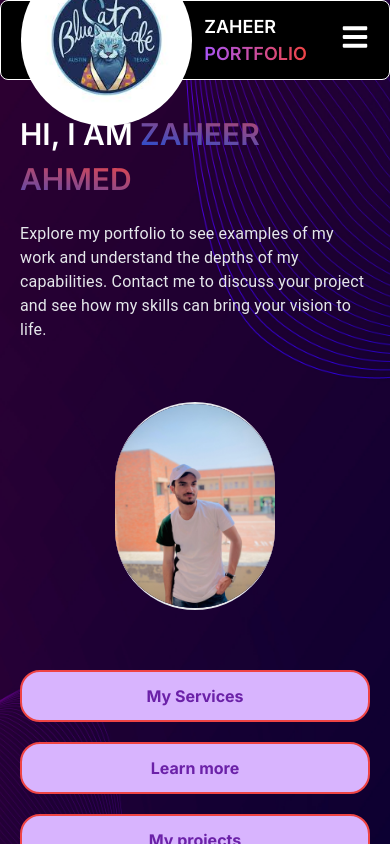
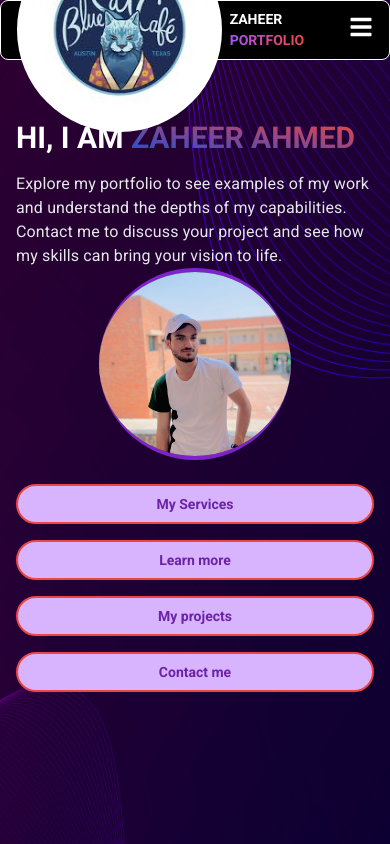
Before and after one commit to NxtGen-Dev-ZAH/Portfolio, a Next.js app: page / in a window 390 px wide. Built offline with nearby package versions, Linux system fonts and the light colour scheme.

Commit message:
fixed responsiveness for mobile view

```diff
--- a/app/layout.tsx
+++ b/app/layout.tsx
@@ -1,22 +1,27 @@
-import type { Metadata } from 'next'
-import { Inter } from 'next/font/google'
-import './globals.css'
+import type { Metadata } from "next";
+import { Roboto } from "next/font/google";
+import "./globals.css";
 
-const inter = Inter({ subsets: ['latin'] })
+const roboto = Roboto({
+  weight: ["400", "700"],
+  style: ["normal", "italic"],
+  subsets: ["latin"],
+  display: "swap",
+});
 
 export const metadata: Metadata = {
-  title: 'Zaheer Portfolio',
-  description: 'PORTFOLIO ABOUT ME',
-}
+  title: "Zaheer Portfolio",
+  description: "PORTFOLIO ABOUT ME",
+};
 
 export default function RootLayout({
   children,
 }: {
-  children: React.ReactNode
+  children: React.ReactNode;
 }) {
   return (
-    <html lang="en">
-      <body className={inter.className}>{children}</body>
+    <html lang="en" className={roboto.className}>
+      <body>{children}</body>
     </html>
-  )
+  );
 }
--- a/components/Contact.tsx
+++ b/components/Contact.tsx
@@ -5,7 +5,7 @@ const Contact = () => {
   return (
     <div
       style={{ backgroundImage: "url(gradientpurple.jpg)" }}
-      className="w-screen h-screen bg-cover bg-center flex items-center justify-center "
+      className="w-screen h-screen bg-cover bg-center flex items-center justify-center pt-4 "
     >
       <div
         style={{ backgroundImage: "url(atombg-comp.png" }}
--- a/components/Home.tsx
+++ b/components/Home.tsx
@@ -1,25 +1,24 @@
 "use client";
+
 import Link from "next/link";
 import Image from "next/image";
 import { motion, useInView } from "framer-motion";
 import { useRef } from "react";
-import useMediaQuery from "@mui/material/useMediaQuery";
 import Box from "@mui/material/Box";
 import Typography from "@mui/material/Typography";
 
 export default function Home() {
   const ref = useRef(null);
   const isInView = useInView(ref);
-  const isMobile = useMediaQuery("(max-width: 768px)");
 
   return (
     <Box
-      className="flex items-center w-full h-full bg-cover bg-center"
+      className="flex items-center w-full min-h-screen bg-cover bg-center px-4 md:px-20"
       style={{ backgroundImage: "url(/main.jpg)" }}
     >
-      {isMobile ? (
-        // Mobile View
-        <Box className="h-screen pl-5 pt-4 pr-5 flex flex-col gap-5 z-[10] max-w-[830px]">
+      <Box className="w-full max-w-7xl mx-auto ">
+        <Box className="flex flex-col md:flex-row items-center justify-between ">
+          <Box className="w-full md:w-1/2 mb-8 md:mb-0">
             <motion.h1
               ref={ref}
               initial={{ scale: 0.5, opacity: 0 }}
@@ -27,7 +26,7 @@ export default function Home() {
                 isInView ? { scale: 1, opacity: 1 } : { scale: 0.5, opacity: 0 }
               }
               transition={{ duration: 2 }}
-            className="text-[30px] text-white font-semibold pt-24"
+              className="text-3xl md:text-5xl text-white font-semibold mb-4"
             >
               HI, I AM&nbsp;
               <motion.span
@@ -39,108 +38,63 @@ export default function Home() {
                 ZAHEER AHMED
               </motion.span>
             </motion.h1>
-          <Typography className="text-gray-200 text-[16px] font-medium">
+            <Typography className="text-gray-200 text-base md:text-lg font-medium mb-6">
               Explore my portfolio to see examples of my work and understand the
-            depths of my capabilities. Contact me to discuss your project and
+              depths of my capabilities. <br />Contact me to discuss your project and
               see how my skills can bring your vision to life.
             </Typography>
-          <Box className="relative">
-            <Box className="w-40 h-52 mx-auto border-y-2 rounded-full overflow-hidden mt-10">
-              <Box
-                className="bg-cover bg-center h-full"
-                style={{ backgroundImage: `url('/mypicx.jpg')` }}
-              ></Box>
+            <Box className="md:hidden flex justify-center mb-6">
+              <Box className="w-48 h-48 border-y-4 border-purple-700 rounded-full overflow-hidden">
+                <Image
+                  src="/mypicx.jpg"
+                  alt="Profile Picture"
+                  width={192}
+                  height={192}
+                  className="w-full h-full object-cover"
+                />
               </Box>
             </Box>
-          <Box className="flex flex-col gap-5 mt-10">
+
+            <Box className="flex flex-col md:flex-row gap-4 md:gap-6">
               <Link
                 href="#services"
-              className="rounded-[20px] group relative bg-purple-300 hover:bg-purple-200 border-2 border-red-500 px-5 py-3 text-base text-purple-800 font-bold max-w-full text-center"
+                className="rounded-[20px] bg-purple-300 hover:bg-purple-200 border-2 border-red-500 px-4 py-2 text-sm md:text-lg text-purple-800 font-bold  text-center"
               >
                 My Services
               </Link>
               <Link
                 href="#skills"
-              className="rounded-[20px] group relative bg-purple-300 hover:bg-purple-200 border-2 border-red-500 px-5 py-3 text-base text-purple-800 font-bold max-w-full text-center"
+                className="rounded-[20px] bg-purple-300 hover:bg-purple-200 border-2 border-red-500 px-4 py-2 text-sm md:text-lg text-purple-800 font-bold text-center"
               >
                 Learn more
               </Link>
               <Link
                 href="#projects"
-              className="rounded-[20px] group relative bg-purple-300 hover:bg-purple-200 border-2 border-red-500 px-5 py-3 text-base text-purple-800 font-bold max-w-full text-center"
+                className="rounded-[20px] bg-purple-300 hover:bg-purple-200 border-2 border-red-500 px-4 py-2 text-sm md:text-lg text-purple-800 font-bold text-center"
               >
                 My projects
               </Link>
               <Link
                 href="#contact"
-              className="rounded-[20px] group relative bg-purple-300 hover:bg-purple-200 border-2 border-red-500 px-5 py-3 text-base text-purple-800 font-bold max-w-full text-center"
+                className="rounded-[20px] bg-purple-300 hover:bg-purple-200 border-2 border-red-500 px-4 py-2 text-sm md:text-lg text-purple-800 font-bold text-center"
               >
                 Contact me
               </Link>
             </Box>
           </Box>
-      ) : (
-        // Desktop View
-        <Box className="hidden md:flex h-screen pl-20 pb-56 flex-col z-[10] max-w-[830px]">
-          <motion.h1
-            ref={ref}
-            initial={{ scale: 0.5, opacity: 0 }}
-            animate={
-              isInView ? { scale: 1, opacity: 1 } : { scale: 0.5, opacity: 0 }
-            }
-            transition={{ duration: 2 }}
-            className="text-4xl md:text-6xl text-white font-semibold pt-40"
-          >
-            HI, I AM&nbsp;
-            <motion.span
-              className="text-transparent bg-clip-text bg-gradient-to-tr from-blue-700 to-red-500"
-              initial={{ opacity: 0 }}
-              animate={isInView ? { opacity: 1 } : { opacity: 0 }}
-              transition={{ duration: 2, delay: 1 }}
-            >
-              ZAHEER AHMED
-            </motion.span>
-          </motion.h1>
-          <Typography className="text-gray-200 text-[20px] font-medium block mt-5">
-            Explore my portfolio to see examples of my work and understand the
-            depths of my capabilities.
-            <br /> Contact me to discuss your project and see how my skills can
-            bring your vision to life.
-          </Typography>
-          <Box className="absolute top-28 bottom-32 left-3/4 right-0 border-y-2 w-56 rounded-full overflow-hidden">
-            <Box
-              className="bg-cover bg-center h-full"
-              style={{ backgroundImage: `url('/mypicx.jpg')` }}
-            ></Box>
-          </Box>
-          <Box className="flex flex-row gap-5 justify-between mt-7">
-            <Link
-              href="#services"
-              className="rounded-[20px] group relative bg-purple-300 hover:bg-purple-200 border-2 border-red-500 px-5 py-3 text-lg text-purple-800 font-bold max-w-[200px]"
-            >
-              My Services
-            </Link>
-            <Link
-              href="#skills"
-              className="rounded-[20px] group relative bg-purple-300 hover:bg-purple-200 border-2 border-red-500 px-5 py-3 text-lg text-purple-800 font-bold max-w-[200px]"
-            >
-              Learn more
-            </Link>
-            <Link
-              href="#projects"
-              className="rounded-[20px] group relative bg-purple-300 hover:bg-purple-200 border-2 border-red-500 px-5 py-3 text-lg text-purple-800 font-bold max-w-[200px]"
-            >
-              My projects
-            </Link>
-            <Link
-              href="#contact"
-              className="rounded-[20px] group relative bg-purple-300 hover:bg-purple-200 border-2 border-red-500 px-5 py-3 text-lg text-purple-800 font-bold max-w-[200px]"
-            >
-              Contact me
-            </Link>
+          <Box className="hidden md:flex w-full md:w-1/2  justify-center">
+            <Box className="w-48 h-48 md:w-56 md:h-64 border-y-4 border-purple-700 rounded-full overflow-hidden">
+              <Image
+                src="/mypicx.jpg"
+                alt="Profile Picture"
+                width={224}
+                height={224}
+                className="w-full h-full object-cover"
+              />
             </Box>
           </Box>
-      )}
+        </Box>
+      </Box>
     </Box>
   );
 }
--- a/components/Navbar.tsx
+++ b/components/Navbar.tsx
@@ -14,10 +14,8 @@ const Navbar = () => {
     const handleResize = () => {
       setIsMobile(window.innerWidth <= 768);
     };
-
     window.addEventListener("resize", handleResize);
-    handleResize(); // Call initially to set the state based on current window size
-
+    handleResize();
     return () => window.removeEventListener("resize", handleResize);
   }, []);
 
@@ -31,27 +29,28 @@ const Navbar = () => {
 
   return (
     <div
-      className="fixed top-0 z-[30] w-full h-[80px] flex justify-between items-center px-5 md:px-20
-     border bg-black border-white rounded-lg"
+      className="fixed top-0 z-[30] w-full h-[60px] md:h-[80px] flex justify-between items-center px-4 md:px-20
+      border bg-black border-white rounded-lg"
       style={{ zIndex: 20 }}
-    >
-      <div className="flex flex-row gap-3 items-center">
+    > <a href="#home">
+      <div className="flex flex-row gap-2 md:gap-3 items-center">
         <div className="relative">
           <Image
             src="/logoport.jpg"
             alt="logo"
-            width={40}
-            height={40}
-            className="w-auto h-auto object-contain rounded-full "
+            width={30}
+            height={30}
+            className="w-auto h-auto object-contain rounded-full"
           />
         </div>
-        <h1 className="text-white text-[18px] md:text-[25px] font-semibold">
+        <h1 className="text-white text-[14px] md:text-[25px] font-semibold">
           ZAHEER{" "}
           <span className="text-transparent bg-clip-text bg-gradient-to-r from-purple-500 to-red-500">
             PORTFOLIO
           </span>
         </h1>
       </div>
+      </a>
       <div className="hidden md:flex flex-grow justify-center">
         <Navigation onLinkClick={closeMenu} />
       </div>
@@ -61,8 +60,8 @@ const Navbar = () => {
             <Image
               src={social.src}
               alt={social.name}
-              width={28}
-              height={28}
+              width={24}
+              height={24}
               className="filter invert-0"
             />
           </Link>
@@ -70,20 +69,20 @@ const Navbar = () => {
       </div>
       <div className="md:hidden">
         <button onClick={toggleMenu} className="text-white">
-          {isOpen ? <FaTimes size={28} /> : <FaBars size={28} />}
+          {isOpen ? <FaTimes size={24} /> : <FaBars size={24} />}
         </button>
       </div>
       {isOpen && isMobile && (
-        <div className="absolute top-[80px] left-0 w-full bg-black flex flex-col items-center transition-all duration-300 ease-in-out">
+        <div className="absolute top-[60px] left-0 w-full bg-black flex flex-col items-center transition-all duration-300 ease-in-out">
           <Navigation onLinkClick={closeMenu} />
-          <div className="flex justify-center gap-5 mt-5 mb-5">
+          <div className="flex justify-center gap-4 mt-4 mb-4">
             {Socials.map((social) => (
               <Link key={social.name} href={social.link} target="_blank">
                 <Image
                   src={social.src}
                   alt={social.name}
-                  width={28}
-                  height={28}
+                  width={24}
+                  height={24}
                   className="filter invert-0"
                 />
               </Link>
--- a/components/Navigation.tsx
+++ b/components/Navigation.tsx
@@ -8,40 +8,44 @@ type NavigationProps = {
 };
 
 const Navigation: React.FC<NavigationProps> = ({ onLinkClick }) => {
-  const [isRouting, setisRouting] = useState(false);
+  const [isRouting, setisRouting] = useState<boolean>(false);
   const path = usePathname();
-  const [prevPath, setPrevPath] = useState("/home");
+  const [activelink, setActiveLink] = useState<string>("/home");
 
   useEffect(() => {
-    if (prevPath !== path) {
-      setisRouting(true);
+    if (path) {
+      setActiveLink(path);
     }
-  }, [path, prevPath]);
+  }, [path]);
 
   useEffect(() => {
-    if (isRouting) {
-      setPrevPath(path);
+    if (activelink !== path) {
+      setisRouting(true);
       const timeout = setTimeout(() => {
         setisRouting(false);
       }, 1200);
-
       return () => clearTimeout(timeout);
     }
-  }, [isRouting]);
-
+  }, [activelink, path]);
+  const handleClick = (link: string) => {
+    setActiveLink(link);
+  };
   return (
-    <div className="flex flex-col md:flex-row justify-center md:justify-between items-center w-full md:w-auto py-5 md:py-0">
+    <div className="flex flex-col md:flex-row justify-center md:justify-between items-center w-full md:w-auto py-2 md:py-0">
       {NavLinks.map((nav) => (
         <Link
           key={nav.name}
           href={nav.link}
-          onClick={onLinkClick} // Close dropdown on link click
-          className={`mb-3 md:mb-0 md:ml-4 flex items-center min-w-[20%] text-center md:text-left ${
-            path === nav.link ? "text-purple-800 " : "text-white"
+          onClick={()=>handleClick(nav.link)} // Close dropdown on link click
+          className={`mb-2 md:mb-0 md:ml-4 flex items-center justify-center md:justify-start min-w-[120px] md:min-w-[100px] text-center md:text-left pt-2 md:pt-0 pb-2  border-b-4
+            ${
+            activelink === nav.link ? "text-purple-800 border-purple-700 " : "text-white border-transparent hover:border-purple-700"
           }`}
         >
-          <nav.icon className="w-[24px] h-[24px] mr-2" />
-          <span className="ml-2 md:hidden">{nav.name}</span>
+          <nav.icon className="w-[20px] h-[20px] mr-2" />
+          <span className={` ${
+            activelink === nav.link ? "text-base md:text-lg font-bold" : "text-sm md:text-base"
+          }`}>{nav.name}</span>
         </Link>
       ))}
     </div>
--- a/components/Services.tsx
+++ b/components/Services.tsx
@@ -12,7 +12,6 @@ interface Service {
 
 const Services: React.FC = () => {
   const [activeService, setActiveService] = useState("Web Development");
-
   const handleServiceClick = (service: string) => {
     setActiveService(service);
   };
@@ -63,14 +62,14 @@ const Services: React.FC = () => {
   return (
     <div
       style={{ backgroundImage: "url(/BG-2.jpg)" }}
-      className="h-screen w-screen p-5 bg-clip bg-cover"
+      className="min-h-screen w-full p-4 md:p-20 bg-clip bg-cover"
     >
       <motion.h1
         ref={ref}
         initial={{ opacity: 0 }}
         animate={isInView ? { opacity: 1 } : { opacity: 0 }}
         transition={{ duration: 1, staggerChildren: 0.1 }}
-        className="font-semibold tracking-wide text-white text-[50px] pt-14 ml-10"
+        className="font-semibold tracking-wide text-white text-3xl md:text-5xl mb-3 md:pt-4 pt-12 text-center"
       >
         {["O", "u", "r", " ", "S", "e", "r", "v", "i", "c", "e", "s"].map(
           (letter, index) => (
@@ -85,14 +84,15 @@ const Services: React.FC = () => {
           )
         )}
       </motion.h1>
-      <p className="text-gray-200 pt-2 ml-14 text-lg font-semibold">
+      <p className="text-gray-200 text-base md:text-lg font-medium md:font-semibold mb-4 text-center">
         As a full-stack developer and AI enthusiast, I offer a range of services
         to help businesses and individuals achieve their goals.
         <br />
+        <span className="text-gray-400 font-normal">
           Here are some of the services I provide:
+        </span>
       </p>
-      <div className="relative flex flex-col pt-1 ml-4 mr-4 mt-5 md:ml-20 md:mr-20">
-        <div className="flex flex-wrap justify-center md:mb-4 mb-2 md:gap-5 gap-2">
+      <div className="grid grid-cols-2 md:flex md:flex-wrap justify-center gap-4 mb-8 md:gap-10 md:mb-4">
         {services.map((service) => (
           <button
             key={service.name}
@@ -100,44 +100,47 @@ const Services: React.FC = () => {
               activeService === service.name.toLowerCase()
                 ? "bg-purple-800 rounded-br-3xl rounded-tl-3xl font-extrabold ring-2 ring-offset-2 ring-offset-purple"
                 : "bg-purple-500 hover:bg-purple-700"
-              } text-white font-semibold py-2 px-4 rounded w-40 md:w-56`}
+            } text-white font-semibold py-2 px-4 rounded w-full sm:w-40 md:w-56`}
             onClick={() => handleServiceClick(service.name.toLowerCase())}
           >
             {service.name}
           </button>
         ))}
       </div>
-
       {services.map((service) => (
         <div
           key={service.name}
           className={
-              activeService === service.name.toLowerCase()
-                ? "text-lg"
-                : "hidden"
+            activeService === service.name.toLowerCase() ? "block" : "hidden"
           }
         >
-            <div className="flex flex-col justify-center md:gap-5  m-4 md:w-2/3">
-              <h2 className="text-white text-2xl font-bold ml-8 md:ml-16">
+          <div className="flex flex-col md:flex-row items-center gap-2">
+            <div className="w-full md:w-2/3">
+              <h2 className="text-white text-2xl font-bold mb-4">
                 {service.name}
               </h2>
-              <ol className="text-white ml-10 md:ml-24 list-disc">
+              <ul className="text-white list-disc pl-8">
                 {service.description.map((item, index) => (
-                  <li className="mt-2" key={index}>
+                  <li className="mb-2" key={index}>
                     {item}
                   </li>
                 ))}
-              </ol>
+              </ul>
             </div>
-            <div className="relative flex justify-center md:absolute md:top-28 md:bottom-32 md:left-3/4 md:right-0 md:border-y-2 md:w-56 md:h-48 rounded-full overflow-hidden">
-              <div
-                className="bg-cover bg-center h-full w-full md:h-full"
-                style={{ backgroundImage: `url(${service.image})` }}
-              ></div>
+            <div className="w-2/4 md:w-1/5">
+              <div className="relative w-full h-48 md:h-64 rounded-full overflow-hidden">
+                <Image
+                  src={service.image}
+                  alt={service.name}
+                  fill
+                  className="w-full h-full object-cover"
+                />
               </div>
-            <div className="flex justify-center w-full md:w-4/6">
+            </div>
+          </div>
+          <div className="flex justify-center items-center text-center md:mb-0 mb-4">
             <Link href="#contact">
-                <button className="flex gap-2 items-center justify-center bg-purple-500 hover:bg-purple-700 text-white font-bold py-2 px-4 rounded m-2 ring-2 ring-offset-1 ring-offset-purple">
+              <button className="flex gap-2 items-center justify-center bg-purple-500 hover:bg-purple-700 text-white font-bold py-2 px-4 rounded mt-6 ring-2 ring-offset-1 ring-offset-purple">
                 Let's Chat
                 <RxEyeOpen size={24} color="#fff" />
               </button>
@@ -146,7 +149,6 @@ const Services: React.FC = () => {
         </div>
       ))}
     </div>
-    </div>
   );
 };
 
--- /dev/null
+++ b/components/practice.tsx
@@ -0,0 +1,117 @@
+import Image from "next/image";
+import React, { useState, useRef } from "react";
+import { RxEyeOpen } from "react-icons/rx";
+import Link from "next/link";
+import { motion, useInView } from "framer-motion";
+
+interface Service {
+  name: string;
+  description: string[];
+  image: string;
+}
+
+const Services: React.FC = () => {
+  const [activeService, setActiveService] = useState("Web Development");
+
+  const handleServiceClick = (service: string) => {
+    setActiveService(service);
+  };
+
+  const services: Service[] = [
+
+  ];
+
+  const ref = useRef(null);
+  const isInView = useInView(ref);
+
+  return (
+    <div
+      style={{ backgroundImage: "url(/BG-2.jpg)" }}
+      className="h-screen w-screen p-5 bg-clip bg-cover"
+    >
+      <motion.h1
+        ref={ref}
+        initial={{ opacity: 0 }}
+        animate={isInView ? { opacity: 1 } : { opacity: 0 }}
+        transition={{ duration: 1, staggerChildren: 0.1 }}
+        className="font-semibold tracking-wide text-white text-[50px] pt-14 ml-10"
+      >
+        {["O", "u", "r", " ", "S", "e", "r", "v", "i", "c", "e", "s"].map(
+          (letter, index) => (
+            <motion.span
+              key={index}
+              initial={{ opacity: 0, x: 10 }}
+              animate={isInView ? { opacity: 1, x: 0 } : { opacity: 0, x: 10 }}
+              transition={{ duration: 2, delay: index * 0.1 }}
+            >
+              {letter}
+            </motion.span>
+          )
+        )}
+      </motion.h1>
+      <p className="text-gray-200 pt-2 ml-14 text-lg font-semibold">
+        As a full-stack developer and AI enthusiast, I offer a range of services
+        to help businesses and individuals achieve their goals.
+        <br />
+        Here are some of the services I provide:
+      </p>
+      <div className="relative flex flex-col pt-1 ml-4 mr-4 mt-5 md:ml-20 md:mr-20">
+        <div className="flex flex-wrap justify-center md:mb-4 mb-2 md:gap-5 gap-2">
+          {services.map((service) => (
+            <button
+              key={service.name}
+              className={`${
+                activeService === service.name.toLowerCase()
+                  ? "bg-purple-800 rounded-br-3xl rounded-tl-3xl font-extrabold ring-2 ring-offset-2 ring-offset-purple"
+                  : "bg-purple-500 hover:bg-purple-700"
+              } text-white font-semibold py-2 px-4 rounded w-40 md:w-56`}
+              onClick={() => handleServiceClick(service.name.toLowerCase())}
+            >
+              {service.name}
+            </button>
+          ))}
+        </div>
+
+        {services.map((service) => (
+          <div
+            key={service.name}
+            className={
+              activeService === service.name.toLowerCase()
+                ? "text-lg"
+                : "hidden"
+            }
+          >
+            <div className="flex flex-col justify-center md:gap-5  m-4 md:w-2/3">
+              <h2 className="text-white text-2xl font-bold ml-8 md:ml-16">
+                {service.name}
+              </h2>
+              <ol className="text-white ml-10 md:ml-24 list-disc">
+                {service.description.map((item, index) => (
+                  <li className="mt-2" key={index}>
+                    {item}
+                  </li>
+                ))}
+              </ol>
+            </div>
+            <div className="relative flex justify-center md:absolute md:top-28 md:bottom-32 md:left-3/4 md:right-0 md:border-y-2 md:w-56 md:h-48 rounded-full overflow-hidden">
+              <div
+                className="bg-cover bg-center h-full w-full md:h-full"
+                style={{ backgroundImage: `url(${service.image})` }}
+              ></div>
+            </div>
+            <div className="flex justify-center w-full md:w-4/6">
+              <Link href="#contact">
+                <button className="flex gap-2 items-center justify-center bg-purple-500 hover:bg-purple-700 text-white font-bold py-2 px-4 rounded m-2 ring-2 ring-offset-1 ring-offset-purple">
+                  Let's Chat
+                  <RxEyeOpen size={24} color="#fff" />
+                </button>
+              </Link>
+            </div>
+          </div>
+        ))}
+      </div>
+    </div>
+  );
+};
+
+export default Services;
--- a/components/project.tsx
+++ b/components/project.tsx
@@ -10,7 +10,7 @@ const Project = () => {
       style={{ backgroundImage: "url(/BG-2.jpg)" }}
       className="w-screen h-screen flex items-center justify-center bg-center bg-cover"
     >
-      <div className="grid grid-cols-2  md:grid-cols-3 md:gap-5  md:max-w-[95%] md:max-h-[80%]">
+      <div className="grid grid-cols-2  md:grid-cols-3 md:gap-5  md:max-w-[95%] md:max-h-[80%] md:pt-10">
         {Projects.map((project, index) => (
           <ProjectCard
             key={index}
--- a/components/skill.tsx
+++ b/components/skill.tsx
@@ -22,7 +22,7 @@ const Skill = () => {
               isInView ? { scale: 1, opacity: 1 } : { scale: 0.5, opacity: 0 }
             }
             transition={{ duration: 2 }}
-            className="font-semibold text-white hover:text-purple-700 text-4xl md:text-[50px] pt-10"
+            className="font-semibold text-white hover:text-purple-700 text-4xl md:text-[50px] pt-10 md:pt-16"
           >
             Skills{" "}
             <motion.span
```
Lines whose indentation alone changed are shown as unchanged.
